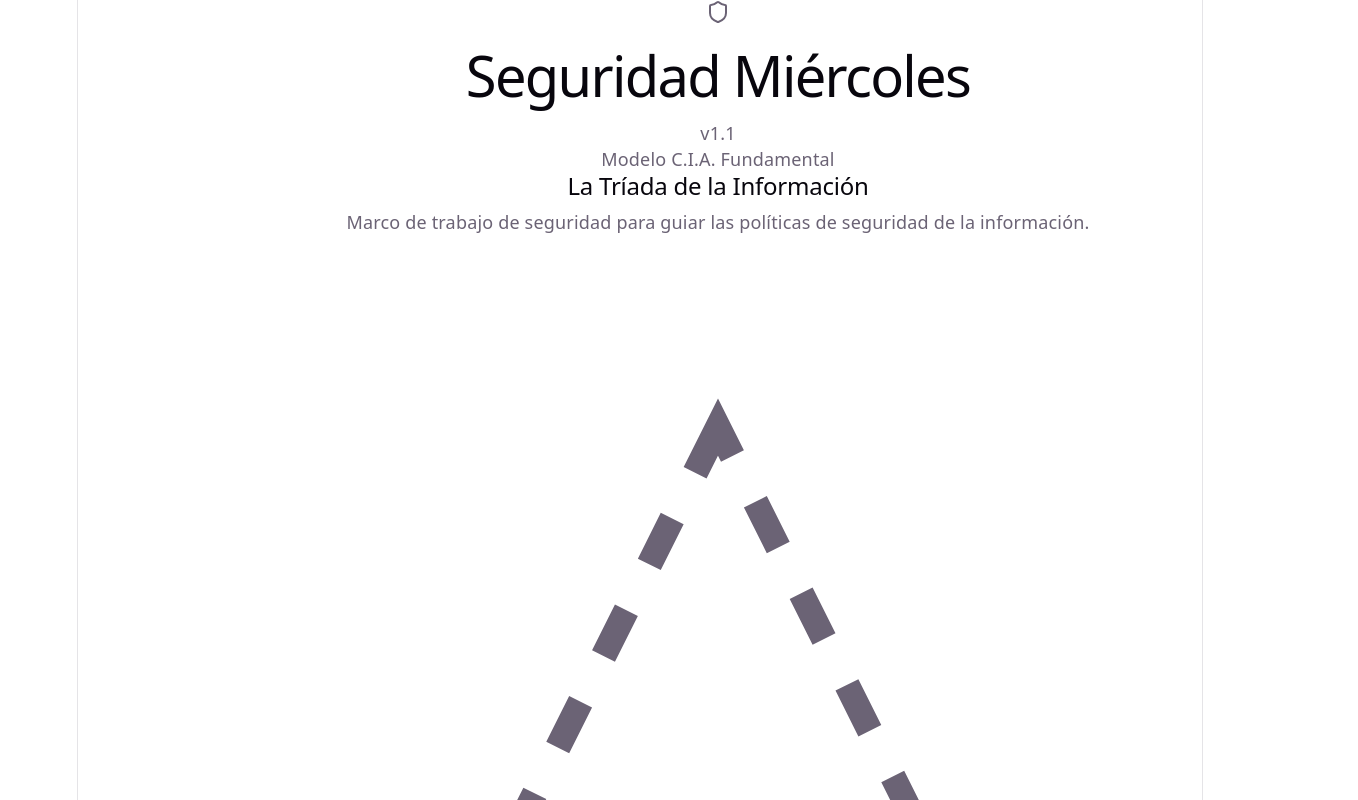
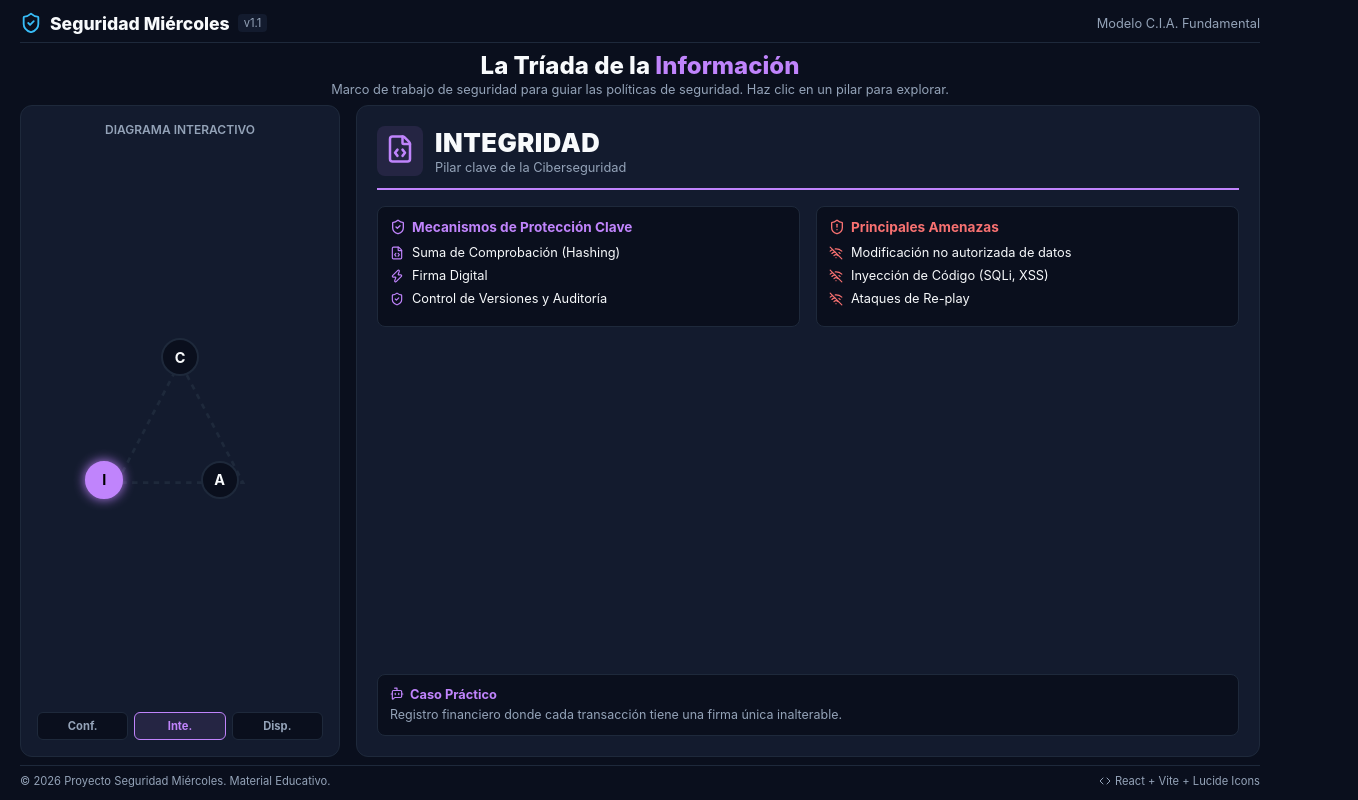
Before and after one commit to nicojario/seguridad_miercoles, a React (Vite) app: page / in a window 1280 px wide. Shown: the whole page, 1358 px wide, since content can reach past the window. Built offline with nearby package versions, Linux system fonts and the light colour scheme.

Commit message:
fix: css global para pantalla completa 100vh sin scroll

```diff
--- a/src/App.css
+++ b/src/App.css
@@ -182,9 +182,3 @@
     border-right-color: var(--border);
   }
 }
-html, body, #root {
-  height: 100%;
-  margin: 0;
-  padding: 0;
-  overflow: hidden;
-}
--- a/src/App.jsx
+++ b/src/App.jsx
@@ -1,143 +1,360 @@
 import React, { useState } from 'react';
-import { Shield, Lock, FileCode, CheckCircle, AlertTriangle } from 'lucide-react';
+import './index.css';
+import {
+  ShieldCheck,
+  Lock,
+  FileCode,
+  DatabaseZap,
+  ShieldAlert,
+  KeySquare,
+  UserCheck,
+  Zap,
+  Clock,
+  WifiOff,
+  BotMessageSquare,
+  Code
+} from 'lucide-react';
 
-export default function SeguridadMiercoles() {
-  const [selectedPillar, setSelectedPillar] = useState('integridad');
+const colors = {
+  bg: '#0a0f1d',
+  card: '#131b2e',
+  cardHover: '#1e293b',
+  text: '#f8fafc',
+  mutedText: '#94a3b8',
+  pilarC: '#38bdf8',
+  pilarI: '#c084fc',
+  pilarA: '#4ade80',
+  border: '#1e293b',
+  borderActive: '#3b82f6',
+};
 
-  const pillarData = {
-    confidencialidad: {
-      title: 'CONFIDENCIALIDAD',
-      subtitle: 'Pilar clave de la Seguridad',
-      mecanismos: ['Cifrado de Datos (AES)', 'Control de Acceso (RBAC)', 'Autenticación Multifactor'],
-      amenazas: ['Fuga de Información', 'Ataques Man-in-the-Middle', 'Phishing']
-    },
-    integridad: {
-      title: 'INTEGRIDAD',
-      subtitle: 'Pilar clave de la Ciberseguridad',
-      mecanismos: ['Suma de Comprobación (Hashing)', 'Firma Digital'],
-      amenazas: ['Modificación no autorizada de datos', 'Inyección de Código (SQLi, XSS)']
-    },
-    disponibilidad: {
-      title: 'DISPONIBILIDAD',
-      subtitle: 'Pilar clave de la Disponibilidad',
-      mecanismos: ['Sistemas Redundantes', 'Copias de Seguridad (Backups)', 'Planes DRP'],
-      amenazas: ['Ataques DDoS', 'Fallo de Hardware', 'Ransomware']
-    }
-  };
+const pilarData = {
+  Confidencialidad: {
+    color: colors.pilarC,
+    bgAlpha: 'rgba(56, 189, 248, 0.1)',
+    icon: Lock,
+    key_controls: [
+      { name: 'Cifrado (AES-256)', icon: KeySquare },
+      { name: 'Autenticación Multifactor', icon: UserCheck },
+      { name: 'Control de Acceso (RBAC)', icon: ShieldCheck },
+    ],
+    amenazas: [
+      'Ingeniería Social / Phishing',
+      'Intercepción de Red (Sniffing)',
+      'Fuga de Información (Data Leakage)',
+    ],
+    caso: 'Base de datos médica con historial cifrado donde solo personal asignado ve la ficha.',
+  },
+  Integridad: {
+    color: colors.pilarI,
+    bgAlpha: 'rgba(192, 132, 252, 0.1)',
+    icon: FileCode,
+    key_controls: [
+      { name: 'Suma de Comprobación (Hashing)', icon: FileCode },
+      { name: 'Firma Digital', icon: Zap },
+      { name: 'Control de Versiones y Auditoría', icon: ShieldCheck },
+    ],
+    amenazas: [
+      'Modificación no autorizada de datos',
+      'Inyección de Código (SQLi, XSS)',
+      'Ataques de Re-play',
+    ],
+    caso: 'Registro financiero donde cada transacción tiene una firma única inalterable.',
+  },
+  Disponibilidad: {
+    color: colors.pilarA,
+    bgAlpha: 'rgba(74, 222, 128, 0.1)',
+    icon: DatabaseZap,
+    key_controls: [
+      { name: 'Redundancia y Alta Disponibilidad', icon: Clock },
+      { name: 'Respaldos de Datos (Backups)', icon: KeySquare },
+      { name: 'Planes de Recuperación (DRP)', icon: Zap },
+    ],
+    amenazas: [
+      'Ataques DDoS',
+      'Falla de Hardware',
+      'Interrupción de Red/Servicio',
+    ],
+    caso: 'Servidor distribuido en la nube para garantizar servicio 24/7 sin interrupciones.',
+  },
+};
 
-  const currentData = pillarData[selectedPillar];
+export default function App() {
+  const [activePilar, setActivePilar] = useState('Integridad');
+  const activeData = pilarData[activePilar];
+  const ActiveIcon = activeData.icon;
 
   return (
-    /* Forzamos alto exacto de 100vh y desactivamos scroll */
-    <div style={{ height: '100vh', width: '100vw', overflow: 'hidden' }} className="bg-[#0b0f19] text-white flex flex-col p-4 box-border">
-
-      {/* Header Compacto de 1 Sola Línea */}
-      <header className="flex items-center justify-between border-b border-slate-800 pb-2 mb-2 flex-shrink-0">
-        <div className="flex items-center gap-2">
-          <Shield className="w-5 h-5 text-blue-500" />
-          <h1 className="text-base font-bold">Seguridad Miércoles</h1>
-          <span className="text-[10px] bg-slate-800 text-slate-400 px-1.5 py-0.5 rounded">v1.1</span>
+    <div style={{
+      height: '100vh',
+      width: '100vw',
+      backgroundColor: colors.bg,
+      color: colors.text,
+      fontFamily: 'Inter, system-ui, -apple-system, sans-serif',
+      boxSizing: 'border-box',
+      display: 'flex',
+      flexDirection: 'column',
+      padding: '12px 20px',
+      overflow: 'hidden'
+    }}>
+      {/* 1. Header Fijo Compacto */}
+      <header style={{
+        display: 'flex',
+        justifyContent: 'space-between',
+        alignItems: 'center',
+        paddingBottom: '8px',
+        borderBottom: `1px solid ${colors.border}`,
+        flexShrink: 0
+      }}>
+        <div style={{ display: 'flex', alignItems: 'center', gap: '8px' }}>
+          <ShieldCheck size={22} color={colors.pilarC} />
+          <h1 style={{ margin: 0, fontSize: '1.1rem', fontWeight: 800 }}>
+            Seguridad Miércoles
+          </h1>
+          <span style={{ fontSize: '0.7rem', color: colors.mutedText, backgroundColor: colors.card, padding: '2px 6px', borderRadius: '4px' }}>v1.1</span>
         </div>
-        <p className="text-xs text-slate-400">Modelo C.I.A. Fundamental</p>
+        <span style={{ fontSize: '0.8rem', color: colors.mutedText }}>
+          Modelo C.I.A. Fundamental
+        </span>
       </header>
 
-      {/* Título de la Sección */}
-      <div className="text-center mb-3 flex-shrink-0">
-        <h2 className="text-xl font-extrabold tracking-tight">La Tríada de la <span className="underline decoration-purple-500">Información</span></h2>
-        <p className="text-xs text-slate-400">Marco de trabajo de seguridad para guiar las políticas de seguridad de la información.</p>
+      {/* 2. Título de Sección Fijo */}
+      <div style={{ textAlign: 'center', margin: '8px 0', flexShrink: 0 }}>
+        <h2 style={{ margin: 0, fontSize: '1.5rem', fontWeight: 800 }}>
+          La Tríada de la <span style={{ color: activeData.color }}>Información</span>
+        </h2>
+        <p style={{ margin: '2px 0 0', fontSize: '0.8rem', color: colors.mutedText }}>
+          Marco de trabajo de seguridad para guiar las políticas de seguridad. Haz clic en un pilar para explorar.
+        </p>
       </div>
 
-      {/* Contenedor Horizontal (2 Columnas lado a lado) */}
-      <div className="flex-1 flex flex-row gap-4 min-h-0 overflow-hidden">
+      {/* 3. Panel Principal Lado a Lado (Flex) */}
+      <main style={{
+        flex: 1,
+        display: 'flex',
+        gap: '16px',
+        minHeight: 0,
+        overflow: 'hidden'
+      }}>
 
-        {/* COLUMNA IZQUIERDA: Triángulo interactivo */}
-        <div className="w-1/3 bg-slate-900/50 border border-slate-800 rounded-xl p-4 flex flex-col items-center justify-center relative">
+        {/* COLUMNA IZQUIERDA: Diagrama Interactivo C.I.A. */}
+        <div style={{
+          width: '320px',
+          flexShrink: 0,
+          backgroundColor: colors.card,
+          border: `1px solid ${colors.border}`,
+          borderRadius: '12px',
+          padding: '16px',
+          display: 'flex',
+          flexDirection: 'column',
+          alignItems: 'center',
+          justifyContent: 'space-between',
+          boxSizing: 'border-box'
+        }}>
+          <span style={{ fontSize: '0.75rem', color: colors.mutedText, fontWeight: 600 }}>
+            DIAGRAMA INTERACTIVO
+          </span>
 
-          <div className="relative w-48 h-48 flex items-center justify-center">
-            {/* SVG Triángulo Punteado */}
-            <svg className="absolute inset-0 w-full h-full text-slate-600" viewBox="0 0 100 100">
-              <polygon points="50,15 15,85 85,85" fill="none" stroke="currentColor" strokeWidth="2" strokeDasharray="4 4" />
+          {/* Triángulo SVG */}
+          <div style={{ position: 'relative', width: '180px', height: '180px', margin: 'auto' }}>
+            <svg width="180" height="180" viewBox="0 0 100 100" style={{ position: 'absolute', top: 0, left: 0 }}>
+              <polygon points="50,15 15,82 85,82" fill="none" stroke={colors.border} strokeWidth="1.5" strokeDasharray="3 3" />
             </svg>
 
-            {/* Vértices */}
-            <button
-              onClick={() => setSelectedPillar('confidencialidad')}
-              className={`absolute top-0 left-1/2 -translate-x-1/2 w-10 h-10 rounded-full font-bold text-sm flex items-center justify-center transition-all ${
-                selectedPillar === 'confidencialidad' ? 'bg-purple-600 ring-4 ring-purple-500/30' : 'bg-slate-800 text-slate-300'
-              }`}
-            >
-              C
-            </button>
-
-            <button
-              onClick={() => setSelectedPillar('integridad')}
-              className={`absolute bottom-0 left-0 w-10 h-10 rounded-full font-bold text-sm flex items-center justify-center transition-all ${
-                selectedPillar === 'integridad' ? 'bg-purple-600 ring-4 ring-purple-500/30' : 'bg-slate-800 text-slate-300'
-              }`}
-            >
-              I
-            </button>
-
-            <button
-              onClick={() => setSelectedPillar('disponibilidad')}
-              className={`absolute bottom-0 right-0 w-10 h-10 rounded-full font-bold text-sm flex items-center justify-center transition-all ${
-                selectedPillar === 'disponibilidad' ? 'bg-purple-600 ring-4 ring-purple-500/30' : 'bg-slate-800 text-slate-300'
-              }`}
-            >
-              A
-            </button>
+            {/* Vértices / Botones */}
+            {[
+              { id: 'Confidencialidad', label: 'C', top: '2%', left: '50%', color: colors.pilarC },
+              { id: 'Integridad', label: 'I', top: '70%', left: '8%', color: colors.pilarI },
+              { id: 'Disponibilidad', label: 'A', top: '70%', left: '72%', color: colors.pilarA }
+            ].map((node) => {
+              const isActive = activePilar === node.id;
+              return (
+                <button
+                  key={node.id}
+                  onClick={() => setActivePilar(node.id)}
+                  style={{
+                    position: 'absolute',
+                    top: node.top,
+                    left: node.left,
+                    transform: 'translateX(-50%)',
+                    width: '38px',
+                    height: '38px',
+                    borderRadius: '50%',
+                    border: `2px solid ${isActive ? node.color : colors.border}`,
+                    backgroundColor: isActive ? node.color : colors.bg,
+                    color: isActive ? '#000' : colors.text,
+                    fontWeight: 'bold',
+                    fontSize: '0.9rem',
+                    cursor: 'pointer',
+                    transition: 'all 0.2s ease',
+                    boxShadow: isActive ? `0 0 12px ${node.color}` : 'none',
+                    display: 'flex',
+                    alignItems: 'center',
+                    justifyContent: 'center'
+                  }}
+                >
+                  {node.label}
+                </button>
+              );
+            })}
           </div>
 
-          <p className="text-[11px] text-slate-400 mt-4 text-center">
-            Diagrama Interactivo. Haz clic en un pilar para ver detalles.
-          </p>
+          {/* Selector de Pilares */}
+          <div style={{ display: 'flex', gap: '6px', width: '100%' }}>
+            {Object.keys(pilarData).map((pilarKey) => {
+              const isActive = activePilar === pilarKey;
+              const pColor = pilarData[pilarKey].color;
+              return (
+                <button
+                  key={pilarKey}
+                  onClick={() => setActivePilar(pilarKey)}
+                  style={{
+                    flex: 1,
+                    padding: '6px 4px',
+                    fontSize: '0.7rem',
+                    fontWeight: 700,
+                    borderRadius: '6px',
+                    border: `1px solid ${isActive ? pColor : colors.border}`,
+                    backgroundColor: isActive ? pilarData[pilarKey].bgAlpha : colors.bg,
+                    color: isActive ? pColor : colors.mutedText,
+                    cursor: 'pointer'
+                  }}
+                >
+                  {pilarKey.substring(0, 4)}.
+                </button>
+              );
+            })}
+          </div>
         </div>
 
-        {/* COLUMNA DERECHA: Detalle del Pilar */}
-        <div className="w-2/3 bg-slate-900/70 border border-slate-800 rounded-xl p-5 flex flex-col justify-between">
+        {/* COLUMNA DERECHA: Detalle del Pilar Seleccionado */}
+        <div style={{
+          flex: 1,
+          backgroundColor: colors.card,
+          border: `1px solid ${colors.border}`,
+          borderRadius: '12px',
+          padding: '20px',
+          display: 'flex',
+          flexDirection: 'column',
+          justifyContent: 'space-between',
+          boxSizing: 'border-box',
+          overflow: 'hidden'
+        }}>
           <div>
-            <div className="flex items-center gap-3 mb-2">
-              <FileCode className="w-7 h-7 text-purple-400" />
+            {/* Header de Tarjeta */}
+            <div style={{
+              display: 'flex',
+              alignItems: 'center',
+              gap: '12px',
+              paddingBottom: '12px',
+              borderBottom: `2px solid ${activeData.color}`
+            }}>
+              <div style={{
+                padding: '8px',
+                borderRadius: '8px',
+                backgroundColor: activeData.bgAlpha
+              }}>
+                <ActiveIcon size={30} color={activeData.color} />
+              </div>
               <div>
-                <h3 className="text-2xl font-black">{currentData.title}</h3>
-                <p className="text-xs text-slate-400">{currentData.subtitle}</p>
+                <h3 style={{ margin: 0, fontSize: '1.6rem', fontWeight: 900, letterSpacing: '0.5px' }}>
+                  {activePilar.toUpperCase()}
+                </h3>
+                <p style={{ margin: '2px 0 0', fontSize: '0.8rem', color: colors.mutedText }}>
+                  Pilar clave de la Ciberseguridad
+                </p>
               </div>
             </div>
-            <hr className="border-slate-800 my-3" />
 
-            <div className="grid grid-cols-2 gap-4 mt-4">
+            {/* Mecanismos y Amenazas (Grid 2 cols) */}
+            <div style={{
+              display: 'grid',
+              gridTemplateColumns: '1fr 1fr',
+              gap: '16px',
+              marginTop: '16px'
+            }}>
               {/* Mecanismos */}
-              <div>
-                <h4 className="text-xs font-bold text-purple-400 flex items-center gap-1.5 mb-2">
-                  <CheckCircle className="w-3.5 h-3.5" /> Mecanismos de Protección Clave
+              <div style={{
+                backgroundColor: colors.bg,
+                padding: '12px',
+                borderRadius: '8px',
+                border: `1px solid ${colors.border}`
+              }}>
+                <h4 style={{ margin: '0 0 10px 0', fontSize: '0.85rem', color: activeData.color, display: 'flex', alignItems: 'center', gap: '6px' }}>
+                  <ShieldCheck size={16} /> Mecanismos de Protección Clave
                 </h4>
-                <div className="flex flex-col gap-2">
-                  {currentData.mecanismos.map((m, i) => (
-                    <div key={i} className="bg-slate-950/50 border border-slate-800 p-2 rounded text-xs">
-                      {m}
-                    </div>
-                  ))}
-                </div>
+                <ul style={{ listStyle: 'none', padding: 0, margin: 0 }}>
+                  {activeData.key_controls.map((item, idx) => {
+                    const ItemIcon = item.icon;
+                    return (
+                      <li key={idx} style={{ fontSize: '0.8rem', marginBottom: '8px', display: 'flex', alignItems: 'center', gap: '8px', color: colors.text }}>
+                        <ItemIcon size={14} color={activeData.color} />
+                        {item.name}
+                      </li>
+                    );
+                  })}
+                </ul>
               </div>
 
               {/* Amenazas */}
-              <div>
-                <h4 className="text-xs font-bold text-purple-400 flex items-center gap-1.5 mb-2">
-                  <AlertTriangle className="w-3.5 h-3.5" /> Principales Amenazas
+              <div style={{
+                backgroundColor: colors.bg,
+                padding: '12px',
+                borderRadius: '8px',
+                border: `1px solid ${colors.border}`
+              }}>
+                <h4 style={{ margin: '0 0 10px 0', fontSize: '0.85rem', color: '#f87171', display: 'flex', alignItems: 'center', gap: '6px' }}>
+                  <ShieldAlert size={16} /> Principales Amenazas
                 </h4>
-                <div className="flex flex-col gap-2">
-                  {currentData.amenazas.map((a, i) => (
-                    <div key={i} className="bg-slate-950/50 border border-slate-800 p-2 rounded text-xs">
-                      {a}
-                    </div>
+                <ul style={{ listStyle: 'none', padding: 0, margin: 0 }}>
+                  {activeData.amenazas.map((threat, idx) => (
+                    <li key={idx} style={{ fontSize: '0.8rem', marginBottom: '8px', display: 'flex', alignItems: 'center', gap: '8px', color: colors.text }}>
+                      <WifiOff size={14} color="#f87171" />
+                      {threat}
+                    </li>
                   ))}
-                </div>
+                </ul>
               </div>
             </div>
           </div>
+
+          {/* Caso Práctico Footer */}
+          <div style={{
+            backgroundColor: colors.bg,
+            padding: '12px',
+            borderRadius: '8px',
+            border: `1px solid ${colors.border}`,
+            marginTop: '12px'
+          }}>
+            <h5 style={{ margin: '0 0 4px 0', fontSize: '0.8rem', color: activeData.color, display: 'flex', alignItems: 'center', gap: '6px' }}>
+              <BotMessageSquare size={14} /> Caso Práctico
+            </h5>
+            <p style={{ margin: 0, fontSize: '0.78rem', color: colors.mutedText, lineHeight: '1.4' }}>
+              {activeData.caso}
+            </p>
+          </div>
+
         </div>
 
-      </div>
+      </main>
+
+      {/* 4. Pie de página compacto */}
+      <footer style={{
+        paddingTop: '8px',
+        marginTop: '8px',
+        borderTop: `1px solid ${colors.border}`,
+        display: 'flex',
+        justifyContent: 'space-between',
+        fontSize: '0.7rem',
+        color: colors.mutedText,
+        flexShrink: 0
+      }}>
+        <span>&copy; {new Date().getFullYear()} Proyecto Seguridad Miércoles. Material Educativo.</span>
+        <span style={{ display: 'flex', alignItems: 'center', gap: '4px' }}>
+          <Code size={12} /> React + Vite + Lucide Icons
+        </span>
+      </footer>
+
     </div>
   );
 }
--- a/src/index.css
+++ b/src/index.css
@@ -1,111 +1,49 @@
-:root {
-  --text: #6b6375;
-  --text-h: #08060d;
-  --bg: #fff;
-  --border: #e5e4e7;
-  --code-bg: #f4f3ec;
-  --accent: #aa3bff;
-  --accent-bg: rgba(170, 59, 255, 0.1);
-  --accent-border: rgba(170, 59, 255, 0.5);
-  --social-bg: rgba(244, 243, 236, 0.5);
-  --shadow:
-    rgba(0, 0, 0, 0.1) 0 10px 15px -3px, rgba(0, 0, 0, 0.05) 0 4px 6px -2px;
+/* ==========================================================================
+   RESET GLOBAL Y PANTALLA COMPLETA (SIN SCROLL)
+   ========================================================================== */
 
-  --sans: system-ui, 'Segoe UI', Roboto, sans-serif;
-  --heading: system-ui, 'Segoe UI', Roboto, sans-serif;
-  --mono: ui-monospace, Consolas, monospace;
-
-  font: 18px/145% var(--sans);
-  letter-spacing: 0.18px;
-  color-scheme: light dark;
-  color: var(--text);
-  background: var(--bg);
-  font-synthesis: none;
-  text-rendering: optimizeLegibility;
+/* 1. Elimina márgenes y fuerza alto de pantalla exacto */
+html,
+body,
+#root {
+  margin: 0 !important;
+  padding: 0 !important;
+  width: 100vw !important;
+  height: 100vh !important;
+  max-width: 100vw !important;
+  max-height: 100vh !important;
+  overflow: hidden !important; /* Desactiva el scroll vertical y horizontal */
+  background-color: #0a0f1d !important;
+  font-family: 'Inter', system-ui, -apple-system, BlinkMacSystemFont, 'Segoe UI', Roboto, Oxygen, Ubuntu, Cantarell, sans-serif;
+  box-sizing: border-box;
   -webkit-font-smoothing: antialiased;
   -moz-osx-font-smoothing: grayscale;
-
-  @media (max-width: 1024px) {
-    font-size: 16px;
-  }
 }
 
-@media (prefers-color-scheme: dark) {
-  :root {
-    --text: #9ca3af;
-    --text-h: #f3f4f6;
-    --bg: #16171d;
-    --border: #2e303a;
-    --code-bg: #1f2028;
-    --accent: #c084fc;
-    --accent-bg: rgba(192, 132, 252, 0.15);
-    --accent-border: rgba(192, 132, 252, 0.5);
-    --social-bg: rgba(47, 48, 58, 0.5);
-    --shadow:
-      rgba(0, 0, 0, 0.4) 0 10px 15px -3px, rgba(0, 0, 0, 0.25) 0 4px 6px -2px;
-  }
-
-  #social .button-icon {
-    filter: invert(1) brightness(2);
-  }
-}
-
-body {
-  margin: 0;
-}
-
-#root {
-  width: 1126px;
-  max-width: 100%;
-  margin: 0 auto;
-  text-align: center;
-  border-inline: 1px solid var(--border);
-  min-height: 100svh;
-  display: flex;
-  flex-direction: column;
+/* 2. Normalización de Box Model */
+*,
+*:before,
+*:after {
   box-sizing: border-box;
 }
 
-h1,
-h2 {
-  font-family: var(--heading);
-  font-weight: 500;
-  color: var(--text-h);
+/* 3. Limpieza de Botones e Inputs por defecto */
+button {
+  font-family: inherit;
+  border: none;
+  outline: none;
+  background: transparent;
+  cursor: pointer;
 }
 
-h1 {
-  font-size: 56px;
-  letter-spacing: -1.68px;
-  margin: 32px 0;
-  @media (max-width: 1024px) {
-    font-size: 36px;
-    margin: 20px 0;
-  }
-}
-h2 {
-  font-size: 24px;
-  line-height: 118%;
-  letter-spacing: -0.24px;
-  margin: 0 0 8px;
-  @media (max-width: 1024px) {
-    font-size: 20px;
-  }
-}
-p {
+/* 4. Reset de Listas y Enlaces */
+ul, ol {
   margin: 0;
+  padding: 0;
+  list-style: none;
 }
 
-code,
-.counter {
-  font-family: var(--mono);
-  display: inline-flex;
-  border-radius: 4px;
-  color: var(--text-h);
+p, h1, h2, h3, h4, h5, h6 {
+  margin: 0;
+  padding: 0;
 }
-
-code {
-  font-size: 15px;
-  line-height: 135%;
-  padding: 4px 8px;
-  background: var(--code-bg);
-}
```
